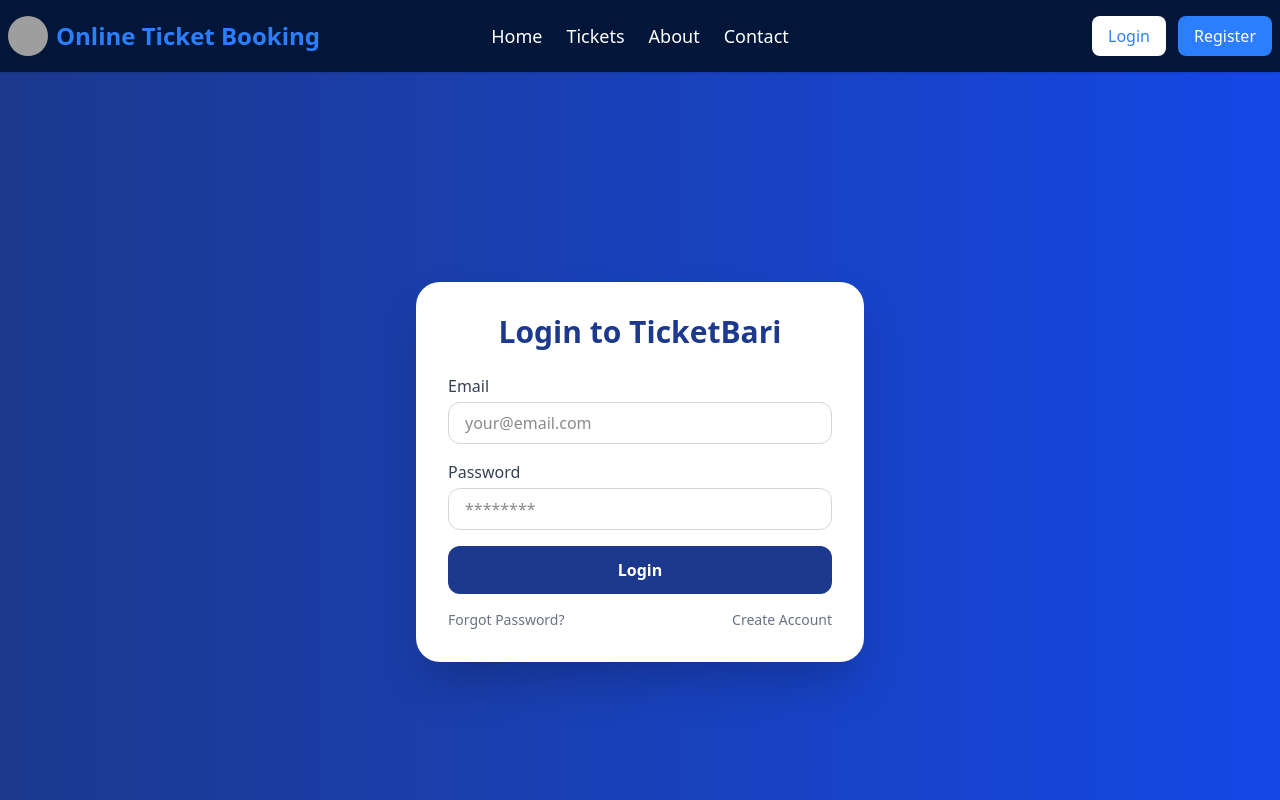
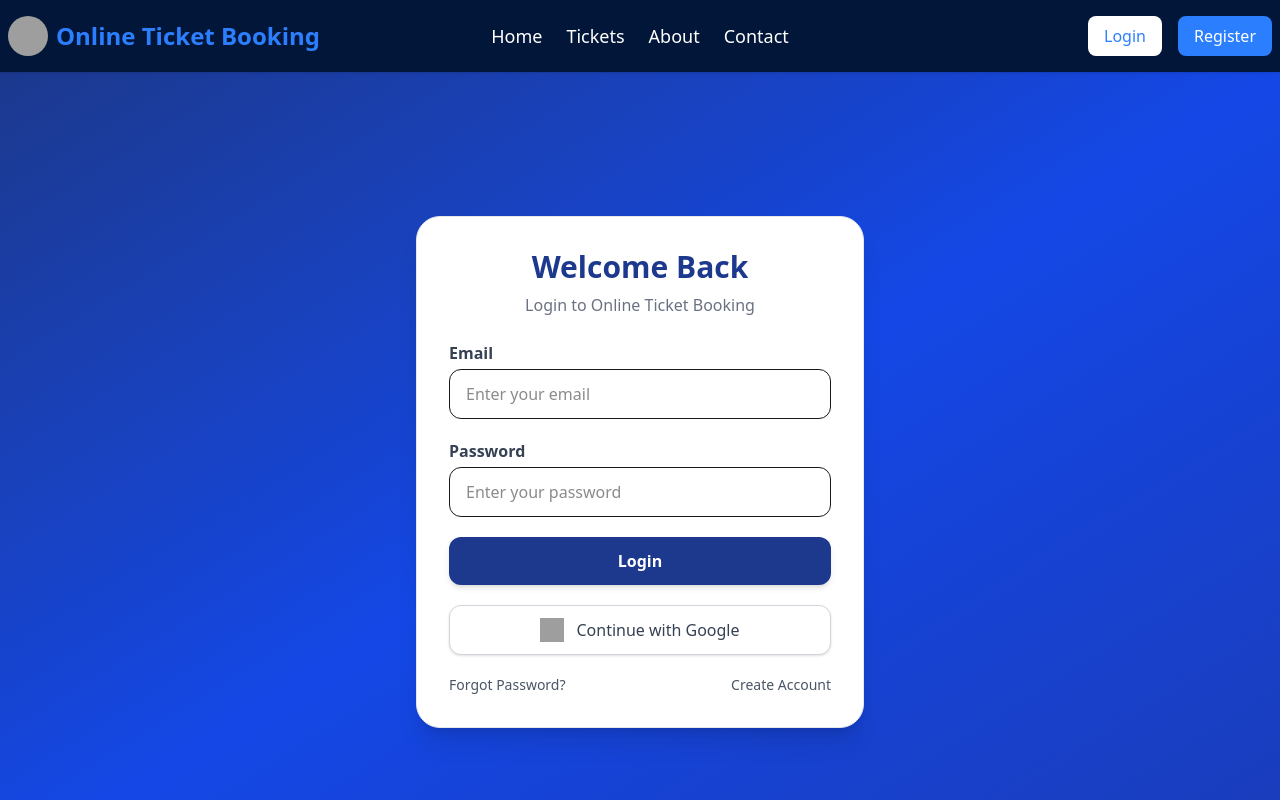
Before and after one commit to Badsha012/online--ticket-booking-platform-client-side, a React (Vite) app: page /login in a window 1280 px wide. Shown: the top 800 px of the page. Built offline with nearby package versions, Linux system fonts and the light colour scheme; no server answers; grey boxes are pictures that could not be loaded.

Commit message:
update code

```diff
--- a/package.json
+++ b/package.json
@@ -11,10 +11,12 @@
   },
   "dependencies": {
     "@tailwindcss/vite": "^4.1.17",
+    "firebase": "^12.6.0",
     "framer-motion": "^12.23.25",
     "lucide-react": "^0.556.0",
     "react": "^19.2.0",
     "react-dom": "^19.2.0",
+    "react-hot-toast": "^2.6.0",
     "react-icons": "^5.5.0",
     "react-router": "^7.10.1",
     "react-router-dom": "^7.10.1",
--- a/src/Components/Cta.jsx
+++ b/src/Components/Cta.jsx
@@ -3,7 +3,7 @@
 
 const Cta = () => {
   return (
-    <section className="relative py-24 px-4 md:px-0 bg-gradient-to-r from-blue-900 via-blue-800 to-blue-900 rounded-2xl text-center text-white overflow-hidden shadow-lg">
+    <section className="relative py-24 px-4 md:px-0 bg-gradient-to-r from-blue-900 via-blue-800 to-blue-900 rounded-xl text-center text-white overflow-hidden shadow-lg">
 
       {/* Animated Background Glow */}
       <div className="absolute -top-20 -left-20 w-72 h-72 bg-blue-500 rounded-full opacity-20 blur-3xl animate-blob"></div>
--- a/src/Components/Footer.jsx
+++ b/src/Components/Footer.jsx
@@ -5,7 +5,7 @@
 
 const Footer = () => {
   return (
-    <footer className="mt-10 py-10 bg-[#011638] text-white">
+    <footer className="mt1 py-10 bg-[#011638] text-white">
       <div className="max-w-6xl mx-auto px-6 grid md:grid-cols-4 gap-10">
 
         {/* Column 1: Logo + Description */}
--- a/src/Components/Navbar.jsx
+++ b/src/Components/Navbar.jsx
@@ -1,7 +1,24 @@
-import React from "react";
+import React, { useEffect, useState } from "react";
 import { NavLink } from "react-router-dom";
+import { auth } from "../firebase";
+import { signOut, onAuthStateChanged } from "firebase/auth";
 
 const Navbar = () => {
+  const [user, setUser] = useState(null);
+
+  useEffect(() => {
+    // Firebase Realtime User Listener
+    const unsubscribe = onAuthStateChanged(auth, (currentUser) => {
+      setUser(currentUser);
+    });
+
+    return () => unsubscribe();
+  }, []);
+
+  const handleLogout = async () => {
+    await signOut(auth);
+  };
+
   return (
     <div
       className="navbar shadow-sm sticky top-0 z-50 backdrop-blur-lg"
@@ -10,54 +27,13 @@
       {/* LEFT */}
       <div className="navbar-start">
         <div className="dropdown">
-          <div
-            tabIndex={0}
-            role="button"
-            className="btn btn-ghost lg:hidden text-white"
-          >
-            <svg
-              xmlns="http://www.w3.org/2000/svg"
-              className="h-5 w-5"
-              fill="none"
-              viewBox="0 0 24 24"
-              stroke="currentColor"
-            >
-              <path
-                strokeLinecap="round"
-                strokeLinejoin="round"
-                strokeWidth="2"
-                d="M4 6h16M4 12h8m-8 6h16"
-              />
+          <div tabIndex={0} role="button" className="btn btn-ghost lg:hidden text-white">
+            <svg xmlns="http://www.w3.org/2000/svg" className="h-5 w-5" fill="none"
+              viewBox="0 0 24 24" stroke="currentColor">
+              <path strokeLinecap="round" strokeLinejoin="round" strokeWidth="2"
+                d="M4 6h16M4 12h8m-8 6h16" />
             </svg>
           </div>
-
-          {/* MOBILE MENU */}
-          <ul
-            tabIndex="-1"
-            className="menu menu-sm dropdown-content rounded-box z-10 mt-3 w-52 p-2 shadow"
-            style={{ backgroundColor: "#011638", color: "white" }}
-          >
-            <li>
-              <NavLink to="/" className="hover:text-blue-400">
-                Home
-              </NavLink>
-            </li>
-            <li>
-              <NavLink to="/tickets" className="hover:text-blue-400">
-                Tickets
-              </NavLink>
-            </li>
-            <li>
-              <NavLink to="/about" className="hover:text-blue-400">
-                About
-              </NavLink>
-            </li>
-            <li>
-              <NavLink to="/contact" className="hover:text-blue-400">
-                Contact
-              </NavLink>
-            </li>
-          </ul>
         </div>
 
         <div className="flex gap-2 items-center">
@@ -66,7 +42,7 @@
             className="w-10 h-10 rounded-full"
             alt=""
           />
-          <NavLink to="/" className="md:text-2xl text-xl  font-semibold text-blue-500">
+          <NavLink to="/" className="text-xl md:text-2xl font-semibold text-blue-500">
             Online Ticket Booking
           </NavLink>
         </div>
@@ -95,8 +71,29 @@
         </ul>
       </div>
 
-      {/* RIGHT */}
-      <div className="navbar-end flex gap-3">
+      {/* RIGHT SECTION */}
+      <div className="navbar-end flex gap-4">
+        {user ? (
+          <>
+            <img
+              src={user.photoURL || "https://i.ibb.co.com/3yVwQ0k/default-avatar.png"}
+              className="w-10 h-10 rounded-full border"
+              alt="user"
+            />
+
+            <span className="font-semibold">
+              {user.displayName || user.email}
+            </span>
+
+            <button
+              onClick={handleLogout}
+              className="px-4 py-2 rounded-lg bg-red-500 text-white hover:bg-red-600 transition"
+            >
+              Logout
+            </button>
+          </>
+        ) : (
+          <>
             <NavLink
               to="/login"
               className="px-4 py-2 rounded-lg bg-white text-blue-500 hover:bg-blue-100 transition"
@@ -109,6 +106,8 @@
             >
               Register
             </NavLink>
+          </>
+        )}
       </div>
     </div>
   );
--- /dev/null
+++ b/src/Layout/AuthProvider.jsx
@@ -0,0 +1,28 @@
+import { createContext, useState, useEffect } from "react";
+import { onAuthStateChanged } from "firebase/auth";
+import { auth } from "../firebase";
+
+export const AuthContext = createContext(null);
+
+const AuthProvider = ({ children }) => {
+  const [user, setUser] = useState(null);
+  const [loading, setLoading] = useState(true);
+
+  useEffect(() => {
+    const unsubscribe = onAuthStateChanged(auth, (currentUser) => {
+      setUser(currentUser);
+      console.log("Current User:", currentUser);
+      setLoading(false);
+    });
+
+    return () => unsubscribe();
+  }, []);
+
+  return (
+    <AuthContext.Provider value={{ user, loading }}>
+      {children}
+    </AuthContext.Provider>
+  );
+};
+
+export default AuthProvider;
--- a/src/Page/Login.jsx
+++ b/src/Page/Login.jsx
@@ -1,64 +1,109 @@
-// src/pages/Login.js
 import React, { useState } from "react";
-import { Link } from "react-router-dom";
+import { Link, useNavigate } from "react-router-dom";
+import { signInWithEmailAndPassword, signInWithPopup } from "firebase/auth";
+import { auth, googleProvider } from "../firebase";
+import { toast } from "react-hot-toast";
 
 const Login = () => {
   const [email, setEmail] = useState("");
   const [password, setPassword] = useState("");
+  const navigate = useNavigate();
 
   const handleLogin = (e) => {
     e.preventDefault();
-    // এখানে তুমি Firebase বা API call করতে পারো
-    console.log("Email:", email, "Password:", password);
-    alert("Login functionality is not connected yet!");
+
+    if (!email || !password) {
+      toast.error("Email & Password required");
+      return;
+    }
+
+    signInWithEmailAndPassword(auth, email, password)
+      .then(() => {
+        toast.success("Login successful!");
+        navigate("/");
+      })
+      .catch((error) => {
+        toast.error(error.message);
+      });
+  };
+
+  const handleGoogleLogin = () => {
+    signInWithPopup(auth, googleProvider)
+      .then(() => {
+        toast.success("Login successful!");
+        navigate("/");
+      })
+      .catch((error) => {
+        toast.error(error.message);
+      });
   };
 
   return (
-    <div className="min-h-screen flex items-center justify-center bg-gradient-to-r from-blue-900 to-blue-700">
-      <div className="bg-white rounded-3xl shadow-2xl max-w-md w-full p-8">
-        <h2 className="text-3xl font-bold text-center text-blue-900 mb-6">
-          Login to TicketBari
+    <div className="min-h-screen flex items-center justify-center bg-gradient-to-br from-blue-900 via-blue-700 to-blue-800 px-4">
+      <div className="bg-white rounded-3xl shadow-xl max-w-md w-full p-8 border border-gray-200">
+
+        {/* Heading */}
+        <h2 className="text-3xl font-bold text-center text-blue-900 mb-2">
+          Welcome Back
         </h2>
-        <form onSubmit={handleLogin} className="space-y-4">
-          {/* Email Input */}
+        <p className="text-center text-gray-500 mb-6">
+          Login to Online Ticket Booking
+        </p>
+
+        {/* Form */}
+        <form onSubmit={handleLogin} className="space-y-5">
           <div>
-            <label className="block text-gray-700 font-medium mb-1">Email</label>
+            <label className="font-semibold text-gray-700">Email</label>
             <input
               type="email"
               value={email}
               onChange={(e) => setEmail(e.target.value)}
-              placeholder="your@email.com"
-              className="w-full border border-gray-300 rounded-xl px-4 py-2 focus:outline-none focus:ring-2 focus:ring-blue-500"
-              required
+              placeholder="Enter your email"
+              className="w-full mt-1 border px-4 py-3 rounded-xl focus:outline-none focus:ring-2 focus:ring-blue-600"
             />
           </div>
 
-          {/* Password Input */}
           <div>
-            <label className="block text-gray-700 font-medium mb-1">Password</label>
+            <label className="font-semibold text-gray-700">Password</label>
             <input
               type="password"
               value={password}
               onChange={(e) => setPassword(e.target.value)}
-              placeholder="********"
-              className="w-full border border-gray-300 rounded-xl px-4 py-2 focus:outline-none focus:ring-2 focus:ring-blue-500"
-              required
+              placeholder="Enter your password"
+              className="w-full mt-1 border px-4 py-3 rounded-xl focus:outline-none focus:ring-2 focus:ring-blue-600"
             />
           </div>
 
-          {/* Login Button */}
           <button
             type="submit"
-            className="w-full bg-blue-900 text-white py-3 rounded-xl font-semibold hover:bg-blue-800 transition duration-300"
+            className="w-full bg-blue-900 text-white py-3 rounded-xl font-semibold hover:bg-blue-800 transition duration-200 shadow-md"
           >
             Login
           </button>
         </form>
 
-        {/* Forgot Password & Signup */}
-        <div className="flex justify-between mt-4 text-sm text-gray-500">
-          <Link to="/forgot-password" className="hover:text-blue-700">Forgot Password?</Link>
-          <Link to="/signup" className="hover:text-blue-700">Create Account</Link>
+        {/* Google Button */}
+   <button
+  onClick={handleGoogleLogin}
+  className="w-full mt-5 flex items-center justify-center gap-3 bg-white border border-gray-300 py-3 rounded-xl shadow-sm hover:bg-gray-50 transition duration-200"
+>
+  <img
+    src="https://i.ibb.co.com/BKdxcZMD/google-lens-icon-logo-symbol-free-png.webp"
+    className="w-6 h-6"
+    alt="google"
+  />
+  <span className="text-gray-700 font-medium">Continue with Google</span>
+</button>
+
+        {/* Bottom Links */}
+        <div className="flex justify-between mt-5 text-sm text-gray-600">
+          <Link to="/forgot-password" className="hover:text-blue-700">
+            Forgot Password?
+          </Link>
+
+          <Link to="/register" className="hover:text-blue-700">
+            Create Account
+          </Link>
         </div>
       </div>
     </div>
--- a/src/Page/Register.jsx
+++ b/src/Page/Register.jsx
@@ -1,6 +1,12 @@
-// src/pages/Register.js
 import React, { useState } from "react";
-import { Link } from "react-router-dom";
+import { Link, useNavigate } from "react-router-dom";
+import {
+  createUserWithEmailAndPassword,
+  updateProfile,
+  signInWithPopup,
+} from "firebase/auth";
+import { auth, googleProvider } from "../firebase";
+import { toast } from "react-hot-toast";
 
 const Register = () => {
   const [form, setForm] = useState({
@@ -9,15 +15,47 @@
     password: "",
   });
 
+  const [showPassword, setShowPassword] = useState(false);
+  const navigate = useNavigate();
+
   const handleChange = (e) => {
     setForm({ ...form, [e.target.name]: e.target.value });
   };
 
-  const handleRegister = (e) => {
+  const handleRegister = async (e) => {
     e.preventDefault();
-    console.log(form);
 
-    alert("Registration functionality is not connected yet!");
+    if (!form.name || !form.email || !form.password) {
+      toast.error("All fields are required!");
+      return;
+    }
+
+    try {
+      const userCredential = await createUserWithEmailAndPassword(
+        auth,
+        form.email,
+        form.password
+      );
+
+      await updateProfile(userCredential.user, {
+        displayName: form.name,
+      });
+
+      toast.success("Registration successful!");
+      navigate("/");
+    } catch (error) {
+      toast.error(error.message);
+    }
+  };
+
+  const handleGoogleRegister = async () => {
+    try {
+      await signInWithPopup(auth, googleProvider);
+      toast.success("Google Signup Successful!");
+      navigate("/");
+    } catch (error) {
+      toast.error(error.message);
+    }
   };
 
   return (
@@ -30,7 +68,7 @@
         <form onSubmit={handleRegister} className="space-y-4">
           {/* Full Name */}
           <div>
-            <label className="block text-gray-700 font-medium mb-1">
+            <label className="text-sm font-semibold text-gray-700 ml-1">
               Full Name
             </label>
             <input
@@ -39,14 +77,13 @@
               value={form.name}
               onChange={handleChange}
               placeholder="John Doe"
-              className="w-full border border-gray-300 rounded-xl px-4 py-2 focus:outline-none focus:ring-2 focus:ring-blue-500"
-              required
+              className="w-full mt-1 border px-4 py-3 rounded-xl focus:outline-none focus:ring-2 focus:ring-blue-500 text-gray-700"
             />
           </div>
 
           {/* Email */}
           <div>
-            <label className="block text-gray-700 font-medium mb-1">
+            <label className="text-sm font-semibold text-gray-700 ml-1">
               Email Address
             </label>
             <input
@@ -54,39 +91,90 @@
               name="email"
               value={form.email}
               onChange={handleChange}
-              placeholder="your@email.com"
-              className="w-full border border-gray-300 rounded-xl px-4 py-2 focus:outline-none focus:ring-2 focus:ring-blue-500"
-              required
+              placeholder="you@example.com"
+              className="w-full mt-1 border px-4 py-3 rounded-xl focus:outline-none focus:ring-2 focus:ring-blue-500 text-gray-700"
             />
           </div>
 
           {/* Password */}
           <div>
-            <label className="block text-gray-700 font-medium mb-1">
+            <label className="text-sm font-semibold text-gray-700 ml-1">
               Password
             </label>
-            <input
-              type="password"
-              name="password"
-              value={form.password}
-              onChange={handleChange}
-              placeholder="********"
-              className="w-full border border-gray-300 rounded-xl px-4 py-2 focus:outline-none focus:ring-2 focus:ring-blue-500"
-              required
-            />
+            <div className="relative">
+              <input
+                type={showPassword ? "text" : "password"}
+                name="password"
+                value={form.password}
+                onChange={handleChange}
+                placeholder="Create a password"
+                className="w-full mt-1 border px-4 py-3 rounded-xl focus:outline-none focus:ring-2 focus:ring-blue-500 text-gray-700 pr-12"
+              />
+
+              {/* Password Eye Icon */}
+              <button
+                type="button"
+                onClick={() => setShowPassword(!showPassword)}
+                className="absolute right-4 top-1/2 -translate-y-1/2 text-gray-500"
+              >
+                {showPassword ? (
+                  <svg
+                    xmlns="http://www.w3.org/2000/svg"
+                    className="w-6 h-6"
+                    fill="none"
+                    viewBox="0 0 24 24"
+                    stroke="currentColor"
+                  >
+                    <path
+                      strokeLinecap="round"
+                      strokeLinejoin="round"
+                      strokeWidth={1.5}
+                      d="M3 3l18 18M10.7 10.7a2 2 0 102.6 2.6M6.3 6.3C4.6 7.5 3.3 9.3 3 12c1.2 4.5 5 7.5 9 7.5 1.7 0 3.3-.5 4.8-1.5M17.7 14.7A8.7 8.7 0 0021 12c-1.2-4.5-5-7.5-9-7.5-1.3 0-2.6.3-3.8.8"
+                    />
+                  </svg>
+                ) : (
+                  <svg
+                    xmlns="http://www.w3.org/2000/svg"
+                    className="w-6 h-6"
+                    fill="none"
+                    viewBox="0 0 24 24"
+                    stroke="currentColor"
+                  >
+                    <path
+                      strokeLinecap="round"
+                      strokeLinejoin="round"
+                      strokeWidth={1.5}
+                      d="M1.5 12C3.1 7 7 3.8 12 3.8c5 0 8.9 3.2 10.5 8.2-1.6 5-5.5 8.2-10.5 8.2S3.1 17 1.5 12zm10.5 3.7a3.7 3.7 0 100-7.4 3.7 3.7 0 000 7.4z"
+                    />
+                  </svg>
+                )}
+              </button>
+            </div>
           </div>
 
           {/* Register Button */}
           <button
             type="submit"
-            className="w-full bg-blue-900 text-white py-3 rounded-xl font-semibold hover:bg-blue-800 transition duration-300"
+            className="w-full bg-blue-900 text-white py-3 rounded-xl font-semibold hover:bg-blue-800 transition"
           >
             Register
           </button>
         </form>
 
-        {/* Already Have Account */}
-        <p className="text-center mt-4 text-gray-600 text-sm">
+        {/* Google Signup Button */}
+        <button
+          onClick={handleGoogleRegister}
+          className="w-full mt-5 flex items-center justify-center gap-3 bg-white border border-gray-300 py-3 rounded-xl shadow-sm hover:bg-gray-50 transition duration-200"
+        >
+          <img
+            src="https://i.ibb.co.com/BKdxcZMD/google-lens-icon-logo-symbol-free-png.webp"
+            className="w-6 h-6"
+            alt="google"
+          />
+          <span className="text-gray-700 font-medium">Sign up with Google</span>
+        </button>
+
+        <p className="text-center mt-4 text-sm text-gray-600">
           Already have an account?{" "}
           <Link to="/login" className="text-blue-700 hover:underline">
             Login
--- /dev/null
+++ b/src/firebase.js
@@ -0,0 +1,22 @@
+import { initializeApp } from "firebase/app";
+import { getAuth, GoogleAuthProvider } from "firebase/auth";
+
+const firebaseConfig = {
+  apiKey: import.meta.env.VITE_apiKey,
+  authDomain: import.meta.env.VITE_authDomain,
+  projectId: import.meta.env.VITE_projectId,
+  storageBucket: import.meta.env.VITE_storageBucket,
+  messagingSenderId: import.meta.env.VITE_messagingSenderId,
+  appId: import.meta.env.VITE_appId,
+};
+
+// ✅ Initialize Firebase
+const app = initializeApp(firebaseConfig);
+
+// ✅ Firebase Auth
+export const auth = getAuth(app);
+
+// ✅ Google Provider
+export const googleProvider = new GoogleAuthProvider();
+
+export default app;
--- /dev/null
+++ b/src/hooks/useAuth.js
@@ -0,0 +1,8 @@
+import { useContext } from "react";
+
+import { AuthContext } from "../Layout/AuthProvider";
+
+export const useAuth = () => {
+  const auth = useContext(AuthContext);
+  return auth;
+};
--- a/src/main.jsx
+++ b/src/main.jsx
@@ -3,9 +3,12 @@
 import { RouterProvider } from "react-router-dom";
 import "./index.css";
 import router from "./Router/RouterProvider";
+import AuthProvider from "./Layout/AuthProvider";
 
 createRoot(document.getElementById("root")).render(
   <StrictMode>
-    <RouterProvider router={router} />
+    <AuthProvider>
+      <RouterProvider router={router} />
+    </AuthProvider>
   </StrictMode>
 );
```
Also changed, not shown: src/index.css (line endings or trailing spaces), 2 other files (tests, documents, lock files or other folders). Lines whose indentation alone changed are shown as unchanged.
